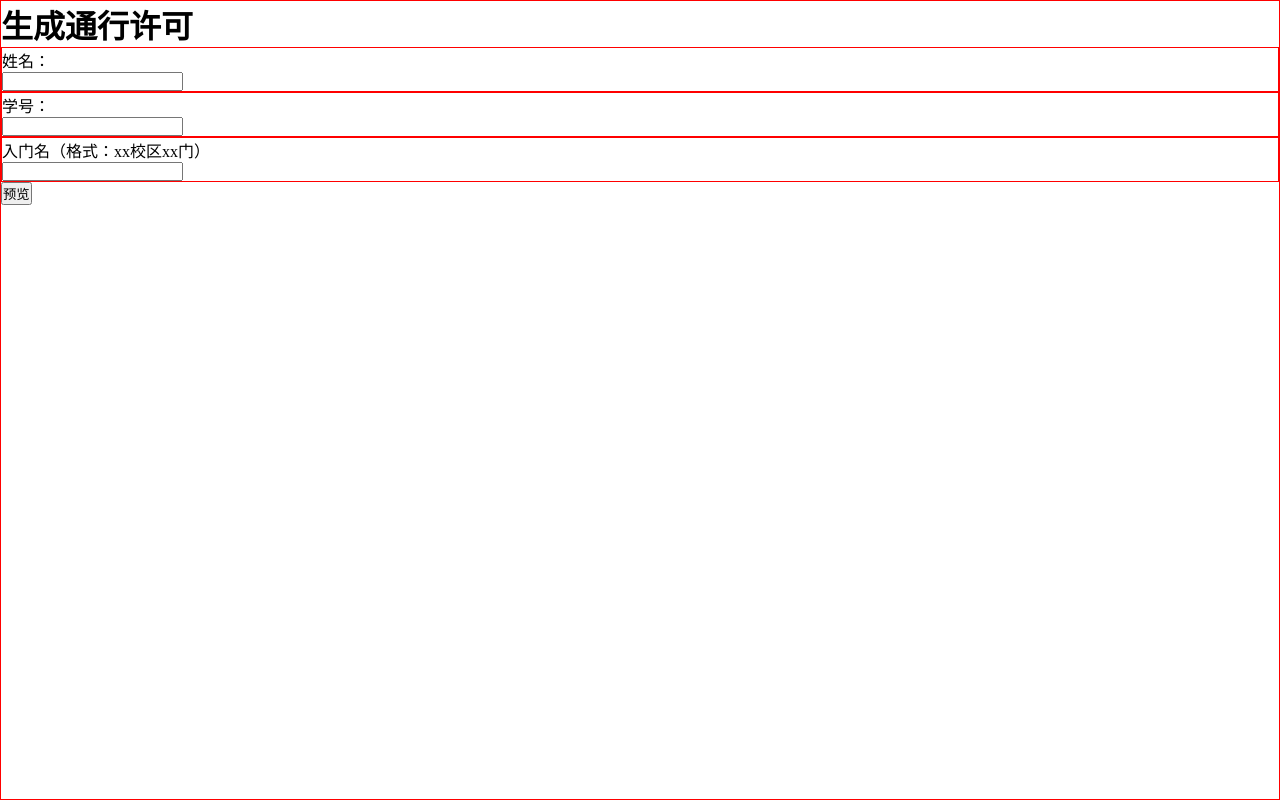
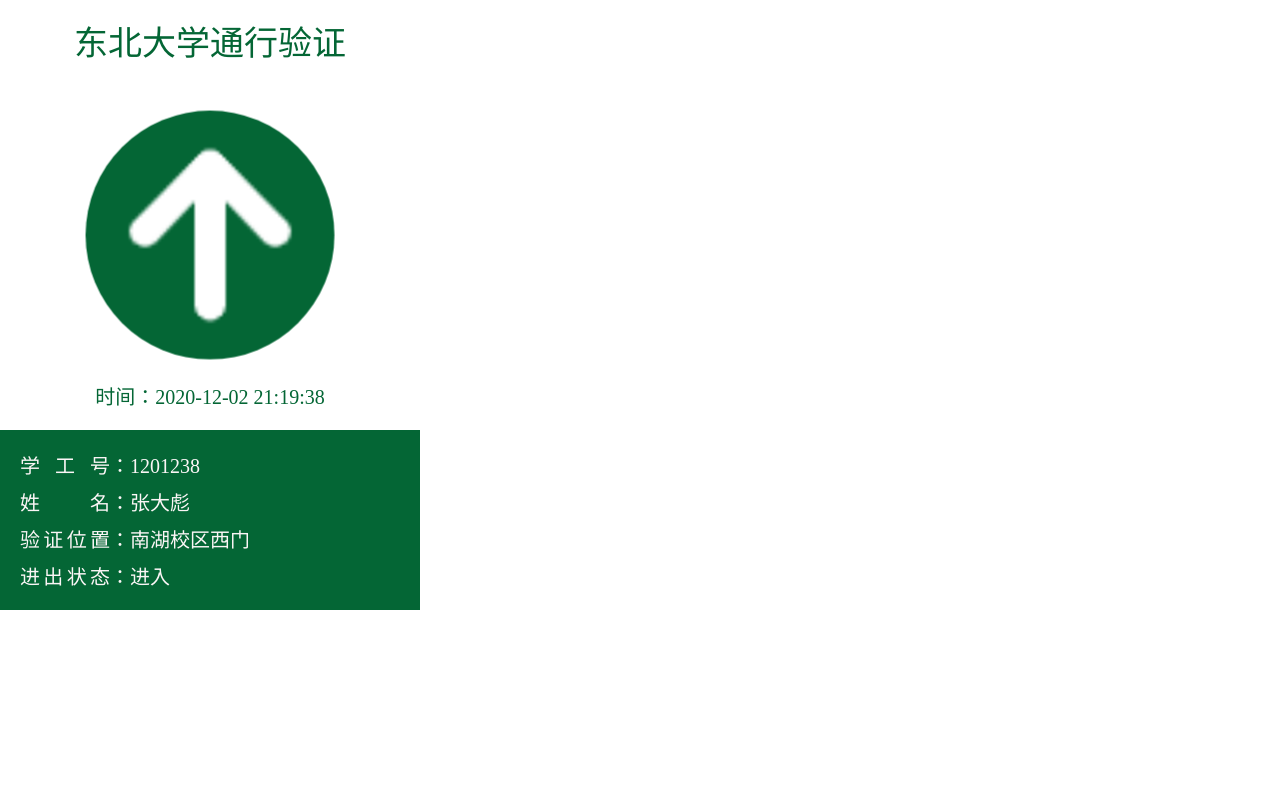
Before and after one commit to yingjieweb/learnaxios, a Vue app: page / in a window 1280 px wide. Both pictures are taken after a click on the button "预览". Shown: the top 800 px of the page. Built offline with nearby package versions, Linux system fonts and the light colour scheme; no server answers.

Commit message:
finish basic styles

```diff
--- a/src/App.vue
+++ b/src/App.vue
@@ -1,47 +1,34 @@
 <template>
   <div id="app">
-    <div class="login">
-      <div class="title">
-        <h1>生成通行许可</h1>
-      </div>
-      <div class="inputItem">
-        <label>姓名：<br>
-          <input type="text" v-model="form.name">
-        </label>
-      </div>
-      <div class="inputItem">
-        <label>学号：<br>
-          <input type="text" v-model="form.stuId">
-        </label>
-      </div>
-      <div class="inputItem">
-        <label>入门名（格式：xx校区xx门）<br>
-          <input type="text" v-model="form.gateName">
-        </label>
-      </div>
-      <div class="preview">
-        <button>预览</button>
-      </div>
-    </div>
-    <div class="code">
-      <div class="header"></div>
-      <div class="content"></div>
-      <div class="footer"></div>
-    </div>
+    <Inputt v-if="codeVisible" @showCode="showCode"></Inputt>
+    <Outputt v-else :form="form"></Outputt>
   </div>
 </template>
 
 <script>
+  import Inputt from './views/inputt'
+  import Outputt from './views/outputt'
+
   export default {
     name: 'app',
+    components: {
+      Inputt,
+      Outputt
+    },
     data() {
       return {
+        codeVisible: true,
         form: {
           name: '',
           stuId: '',
           gateName: ''
         },
-        codeVisible: false
+      }
+    },
+    methods: {
+      showCode(form) {
+        this.codeVisible = false
+        this.form = form
       }
     }
   }
@@ -54,12 +41,7 @@
     box-sizing: border-box;
   }
 
-  .login, .code {
-    height: 100vh;
-    border: 1px solid red;
-  }
-
-  .inputItem {
-    border: 1px solid red;
+  #app {
+    max-width: 420px;
   }
 </style>
--- /dev/null
+++ b/src/views/inputt.vue
@@ -0,0 +1,63 @@
+<template>
+  <div class="login">
+    <div class="title">
+      <h1>生成通行许可</h1>
+    </div>
+
+    <form class="search" method="get" action="http://www.baidu.com/s">
+      <input name="wd" type="text" required placeholder="众里寻他千百度 —— 百度">
+      <button type="submit">111</button>
+    </form>
+
+    <div class="inputItem">
+      <label>姓名：<br>
+        <input type="text" v-model="form.name" required>
+      </label>
+    </div>
+    <div class="inputItem">
+      <label>学号：<br>
+        <input type="text" v-model="form.stuId" required>
+      </label>
+    </div>
+    <div class="inputItem">
+      <label>入门名（格式：xx校区xx门）<br>
+        <input type="text" v-model="form.gateName" required>
+      </label>
+    </div>
+    <div class="preview">
+      <button @click="showCode">预览</button>
+    </div>
+  </div>
+</template>
+
+<script lang="js">
+  export default {
+    name: "inputt",
+    data() {
+      return {
+        form: {
+          name: '张大彪',
+          stuId: '1201238',
+          gateName: '南湖校区西门'
+        }
+      }
+    },
+    methods: {
+      showCode() {
+
+        this.$emit('showCode', this.form)
+      }
+    }
+  }
+</script>
+
+<style scoped>
+  .login {
+    height: 100vh;
+    border: 1px solid red;
+  }
+
+  .inputItem {
+    border: 1px solid red;
+  }
+</style>
--- /dev/null
+++ b/src/views/outputt.vue
@@ -0,0 +1,100 @@
+<template>
+  <div class="code">
+    <div class="title">东北大学通行验证</div>
+    <div class="arrow">
+      <div class="wrapper">
+        <img src="../../src/assets/arrow.png" alt="">
+      </div>
+    </div>
+    <div class="timer">时间：2020-12-02 21:19:38</div>
+    <div class="info">
+      <div><span class="key">学工号</span>：<span>{{form.stuId}}</span></div>
+      <div><span class="key">姓名</span>：<span>{{form.name}}</span></div>
+      <div><span class="key">验证位置</span>：<span>{{form.gateName}}</span></div>
+      <div><span class="key">进出状态</span>：<span>进入</span></div>
+    </div>
+  </div>
+</template>
+
+<script lang="js">
+  export default {
+    name: "outputt",
+    props: {
+      form: {
+        type: Object,
+        default: function(){
+          return {}
+        }
+      }
+    }
+  }
+</script>
+
+<style scoped>
+  .code > .title {
+    color: #046635;
+    font-size: 34px;
+    text-align: center;
+    margin-top: 16px;
+  }
+
+  .arrow {
+    display: flex;
+    justify-content: center;
+    align-items: center;
+  }
+
+  .arrow > .wrapper {
+    width: 260px;
+    height: 260px;
+    margin-top: 40px;
+    background-color: #046635;
+    display: flex;
+    justify-content: center;
+    align-items: center;
+    border-radius: 50%;
+    animation: bump 0.98s linear infinite;
+  }
+
+  @keyframes bump {
+    0%, 100% {
+      transform: scale(0.9);
+    }
+    50% {
+      transform: scale(1.1);
+    }
+  }
+
+  .arrow > .wrapper > img {
+    width: 260px;
+  }
+
+  .timer {
+    color: #046635;
+    margin-top: 16px;
+    margin-bottom: 20px;
+    text-align: center;
+    font-size: 20px;
+  }
+
+  .info {
+    height: 180px;
+    padding: 20px;
+    background-color: #046635;
+    display: flex;
+    flex-direction: column;
+    justify-content: space-between;
+  }
+
+  .info > div {
+    color: #FBF6F6;
+    font-size: 20px;
+  }
+
+  .info .key {
+    width: 90px;
+    display: inline-block;
+    text-align: justify;
+    text-align-last: justify;
+  }
+</style>
```
Also changed, not shown: src/assets/arrow.png (added).
